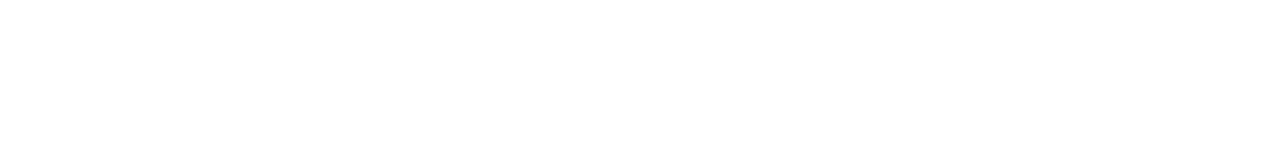
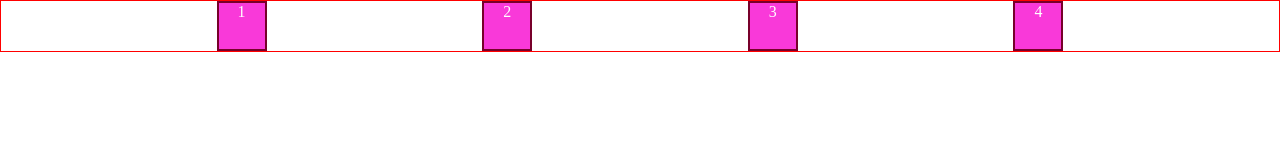
Before and after one commit to LarysaLemeshuk/practick, a plain HTML site: page index.html in a window 1280 px wide. Drawn offline with Linux system fonts and the light colour scheme.

Commit message:
flex-welkom

```diff
--- a/index.html
+++ b/index.html
@@ -7,7 +7,11 @@
     <link rel="stylesheet" href="./style.css" />
   </head>
   <body>
-   <div>
-    <!-- !дочірні вкладені елементи   </div> -->
+  <div class="container">
+    <div class="item">1</div>
+    <div class="item">2</div>
+    <div class="item">3</div>
+    <div class="item">4</div>
+  </div>
   </body>
 </html>
--- a/style.css
+++ b/style.css
@@ -1,23 +1,22 @@
-/*
-* множинний селектор
- */
-div * {
 
-}
-/*
-* універсальний селектор
- */
  * {
     /* ці стилі будуть застосовані до всіх елементів */
     margin: 0;
     padding: 0;
     box-sizing: border-box;
  }
+.container {
+    display: flex;
+    flex-direction: row;
+    justify-content: space-evenly;
+    border: 1px, solid, rgb(255, 0, 0);
 
- /*
-Проблема - різні базові тсілі які можуть видавати браузери
-1 рішення - універсальний селектор з базовими правилами
-2 рішення - reset.css ( максимально обнулює всі браузерні стилі)
-3 рішення - normalize.css (приводить всі стилі для всіх браузерів до чогось спільного)
-
-  */
+}
+.item {
+    width: 50px;
+    height: 50px;
+    background-color:rgb(249, 57, 217) ;
+    color: rgb(255, 255, 255);
+    text-align: center;
+    border: 2px solid rgb(119, 0, 42);
+}
```
